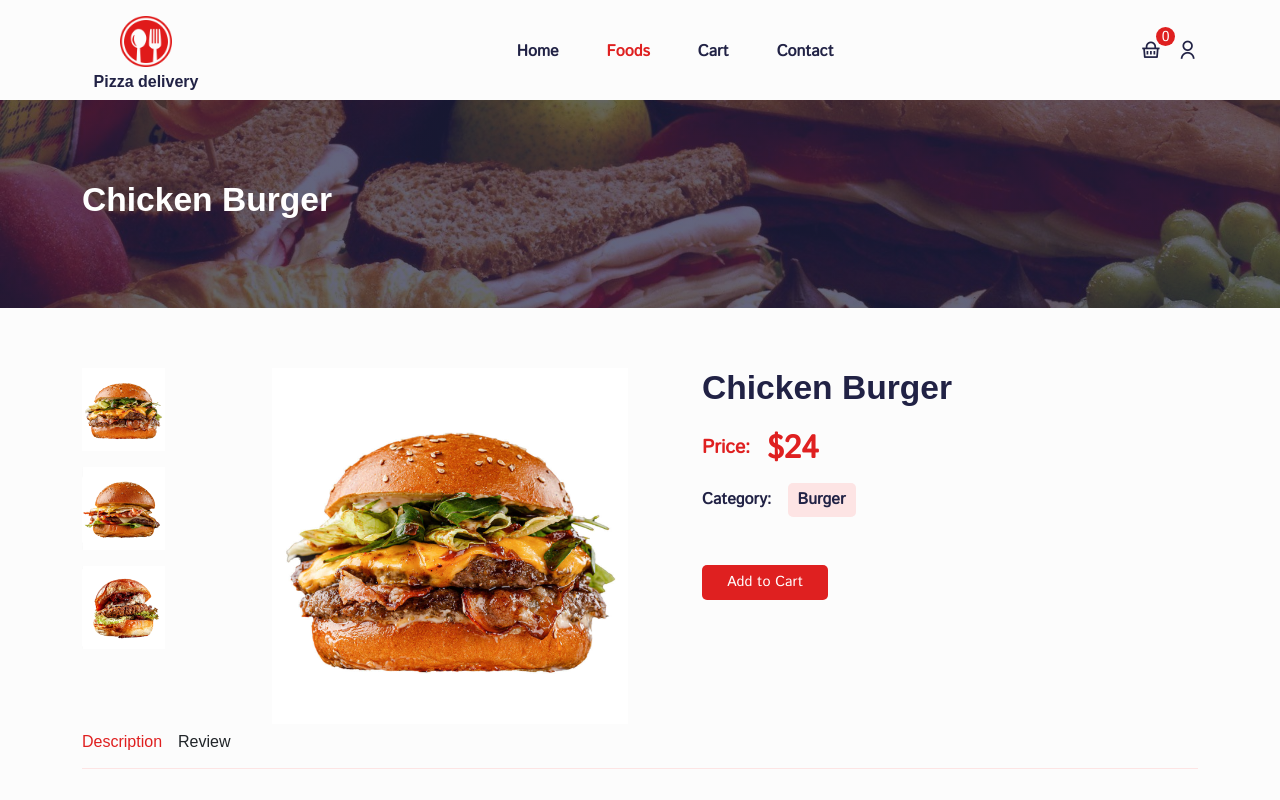
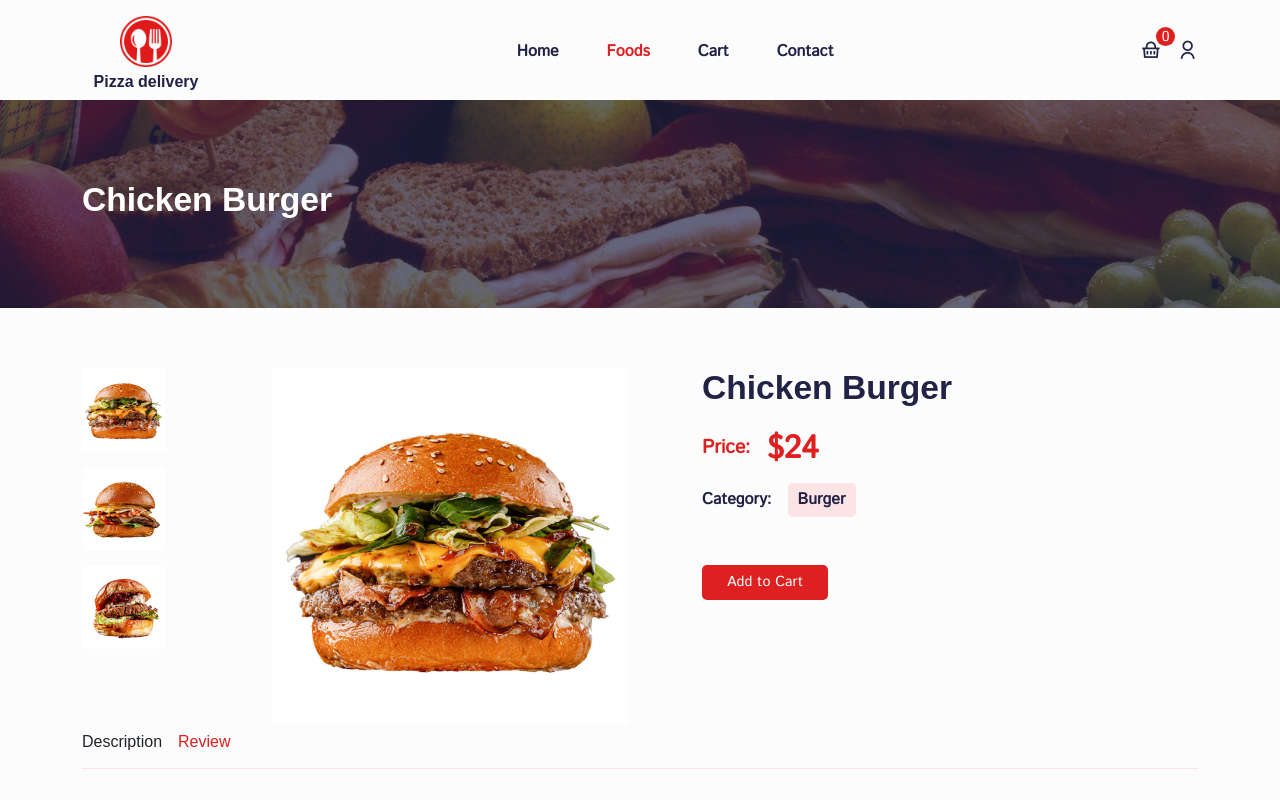
Before and after one commit to Andrewmoren/e_commerce_pizza, a React (Create React App) app: page /foods/01 in a window 1280 px wide. Both pictures are taken after a click on the element "Review". Shown: the top 800 px of the page. Built offline with nearby package versions, Linux system fonts and the light colour scheme; a web font is replaced by a local one.

Commit message:
FoodDetails: toggle tabs review

```diff
--- a/src/pages/FoodDetails.jsx
+++ b/src/pages/FoodDetails.jsx
@@ -83,16 +83,27 @@ const FoodDetails = () => {
 
             <Col lg="12">
               <div className="tabs d-flex align-items-center gap-3 py-2">
-                <h6 className="tab__active">Description</h6>
-                <h6>Review</h6>
+                <h6
+                  className={`${tab === "desc" ? "tab__active" : ""}`}
+                  onClick={() => setTab("desc")}
+                >
+                  Description
+                </h6>
+                <h6
+                  className={`${tab === "rev" ? "tab__active" : ""}`}
+                  onClick={() => setTab("rev")}
+                >
+                  Review
+                </h6>
               </div>
 
+              {tab === "desc" ? (
                 <div className="tab__content">
                   <p>{desc}</p>
                 </div>
-
+              ) : (
                 <div className="tab__form mb-3">
-                <div className="review">
+                  <div className="review pt-5">
                     <p className="user__name mb-0">Jhon Travolta</p>
                     <p className="user__email">example@gmail.com</p>
                     <p className="feedback__text">great product</p>
@@ -131,6 +142,7 @@ const FoodDetails = () => {
                     </button>
                   </form>
                 </div>
+              )}
             </Col>
           </Row>
         </Container>
```
Lines whose indentation alone changed are shown as unchanged.
